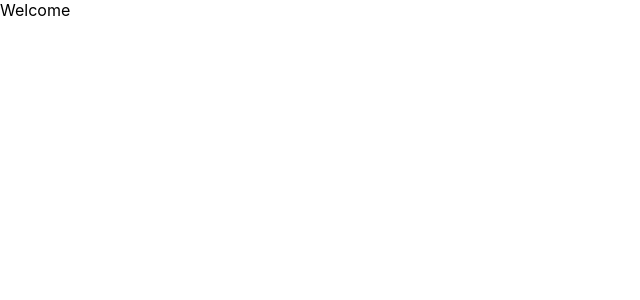
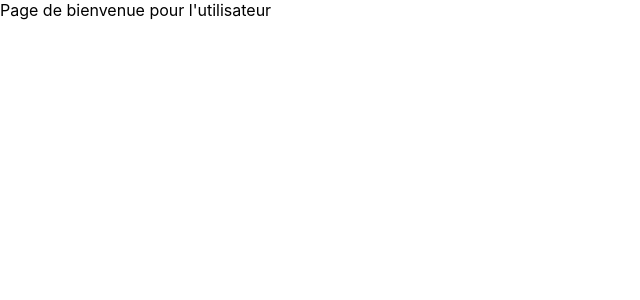
Before and after one commit to AndelysP/FiveStar-sBooking, a React (Create React App) app: page / in a window 1280 px wide. Shown: the top 300 px of the page, without its empty margins (0-640 px from the left). Built offline with nearby package versions, Linux system fonts and the light colour scheme.

Commit message:
Création de la branche front-end

```diff
--- a/src/components/Welcome.js
+++ b/src/components/Welcome.js
@@ -3,7 +3,7 @@ import '../assets/sass/welcome.scss';
 
 const Welcome = () => {
   return (
-    <div>Welcome</div>
+    <div>Page de bienvenue pour l'utilisateur</div>
   )
 }
 
```
